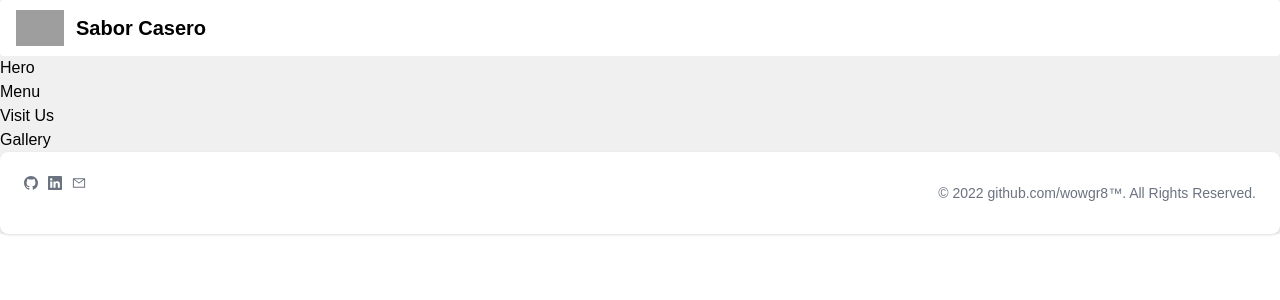
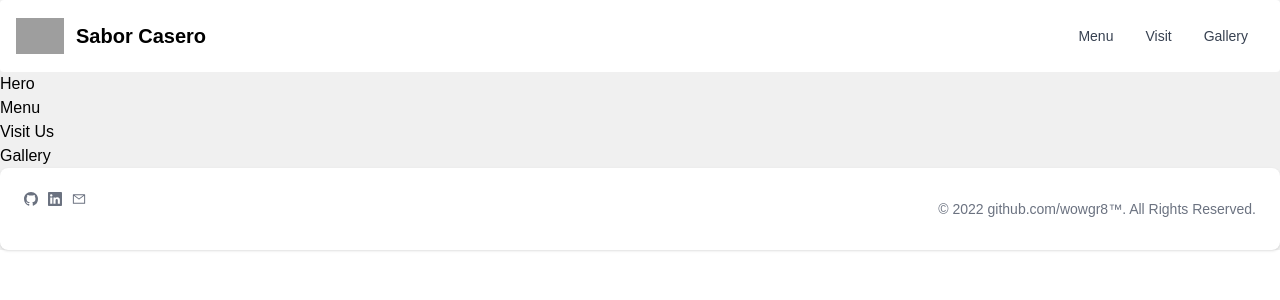
Before and after one commit to wowgr8/sabor-casero, a React (Create React App) app: page / in a window 1280 px wide. Shown: the top 300 px of the page. Built offline with nearby package versions, Linux system fonts and the light colour scheme; grey boxes are pictures that could not be loaded.

Commit message:
add navigation tabs for menu, visit, and gallery. Remove Navbar.css import statement.

```diff
--- a/src/components/Navbar.js
+++ b/src/components/Navbar.js
@@ -1,6 +1,5 @@
 import React, { useState } from 'react';
 import { Link } from 'react-scroll';
-// import '../styles/Navbar.css';
 // add import for icons and logo
 
 function Navbar() {
@@ -18,9 +17,23 @@ function Navbar() {
           <img src="https://flowbite.com/docs/images/logo.svg" className="mr-3 h-6 sm:h-9" alt="Sabor Casero Logo" />
           <span className="self-center text-xl font-semibold whitespace-nowrap">Sabor Casero</span>
         </a>
-
-
-
+        <div className="hidden w-full md:block md:w-auto" id="navbar-default">
+          <ul className="flex flex-col p-4 mt-4 bg-gray-50 rounded-lg border border-gray-100 md:flex-row md:space-x-8 md:mt-0 md:text-sm md:font-medium md:border-0 md:bg-white">
+            {/* PLACEHOLDER FOR HOME/HERO */}
+            {/* <li>
+              <a href="#" className="block py-2 pr-4 pl-3 text-white bg-blue-700 rounded md:bg-transparent md:text-blue-700 md:p-0" aria-current="page">Home</a>
+            </li> */}
+            <li>
+              <a href="#menu" className="block py-2 pr-4 pl-3 text-gray-700 rounded hover:bg-gray-100 md:hover:bg-transparent md:border-0 md:hover:text-blue-700 md:p-0" onClick={closeMenu}>Menu</a>
+            </li>
+            <li>
+              <a href="#visit" className="block py-2 pr-4 pl-3 text-gray-700 rounded hover:bg-gray-100 md:hover:bg-transparent md:border-0 md:hover:text-blue-700 md:p-0" onClick={closeMenu}>Visit</a>
+            </li>
+            <li>
+              <a href="#gallery" className="block py-2 pr-4 pl-3 text-gray-700 rounded hover:bg-gray-100 md:hover:bg-transparent md:border-0 md:hover:text-blue-700 md:p-0" onClick={closeMenu}>Gallery</a>
+            </li>
+          </ul>
+        </div>
       </div>
     </nav>
   )
```
